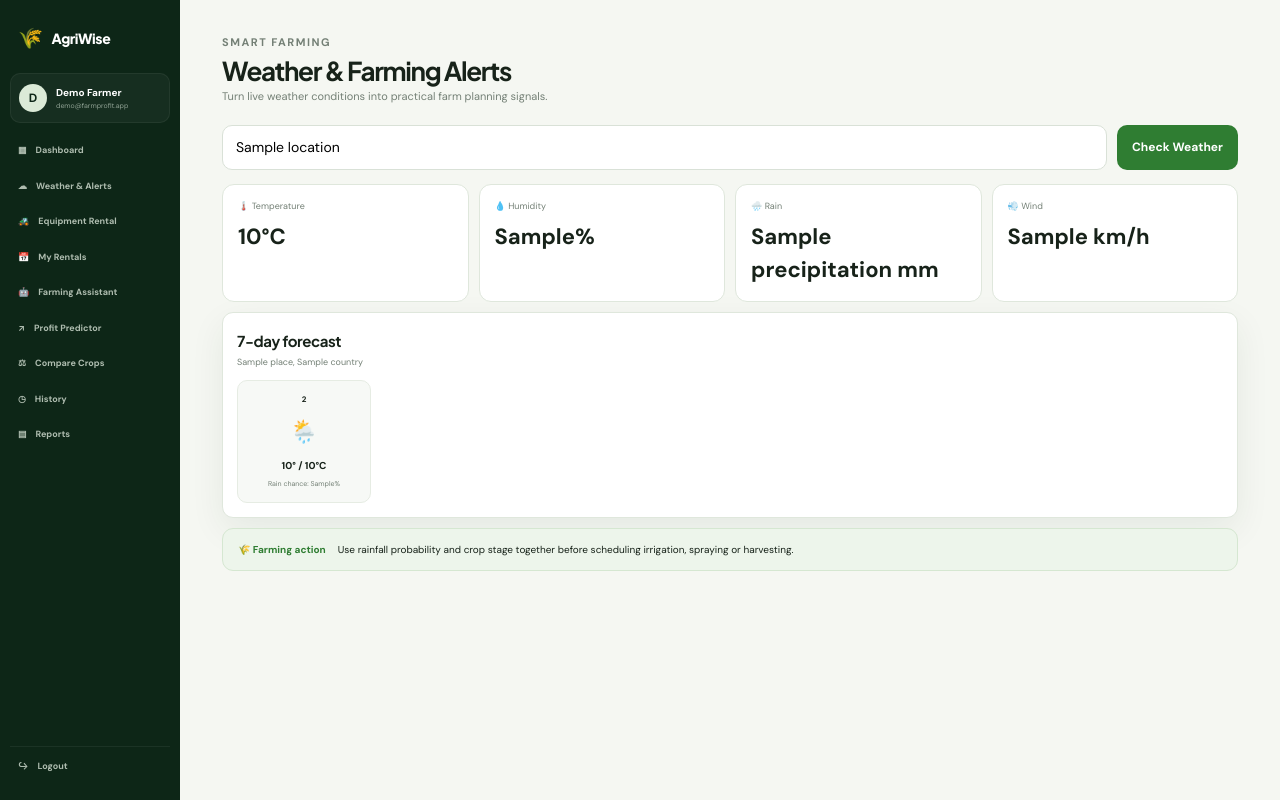
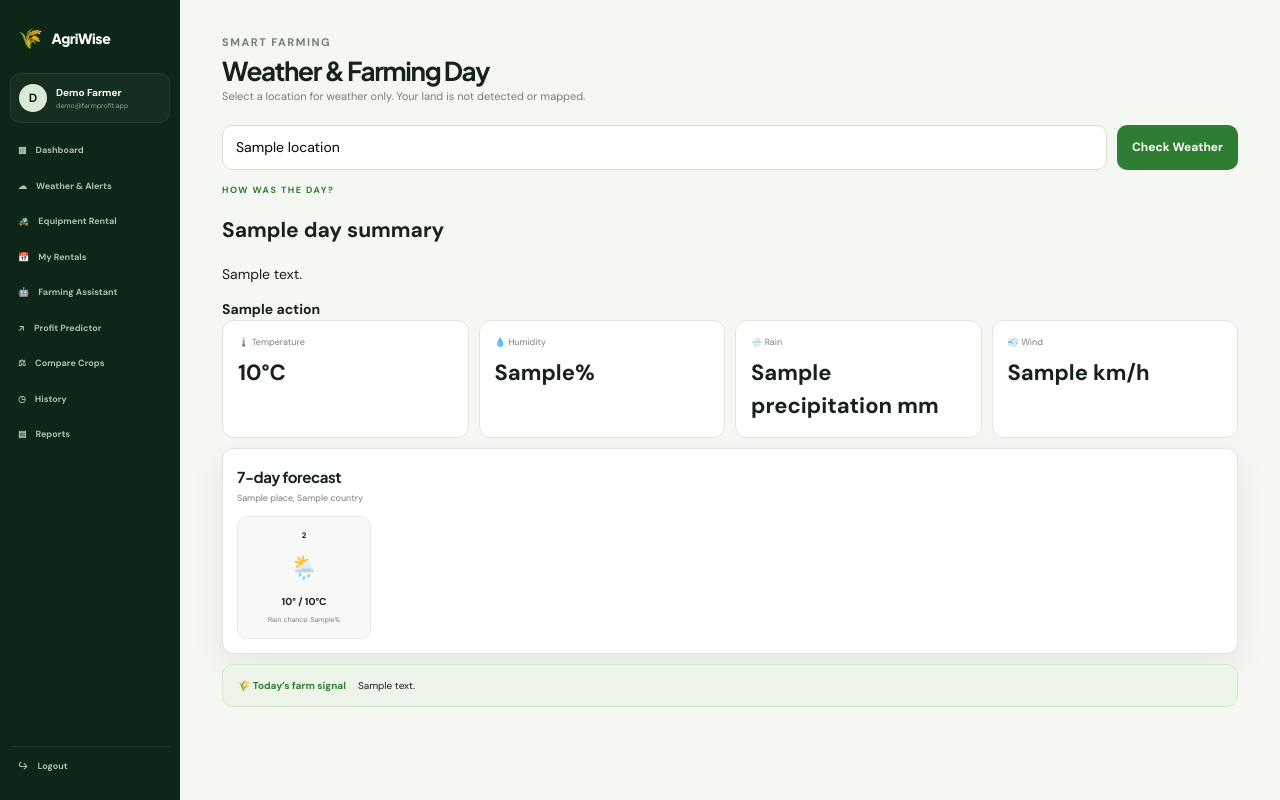
Before and after one commit to 99240041346-beep/99240041346-beep-99240041346-beep-farmprofit-hackatho, a Flask app: template templates/weather.html in a window 1280 px wide. Run offline with Flask 3, Linux system fonts and the light colour scheme; a user stored in the database is signed in; tables that the repository leaves empty hold one stand-in row (values such as "Sample post"); the template is opened without the code that fills it: most values are stand-ins (such as "Sample title", 1, 10 or a date in 2020).

Commit message:
Add daily weather summary and weather-only location

```diff
--- a/templates/weather.html
+++ b/templates/weather.html
@@ -1,12 +1,13 @@
 {% extends 'base.html' %}
-{% block title %}Weather & Farming Alerts{% endblock %}
+{% block title %}Weather & Farming Day{% endblock %}
 {% block content %}
-<section class="page-head"><div><p class="eyebrow">SMART FARMING</p><h1>Weather & Farming Alerts</h1><p>Turn live weather conditions into practical farm planning signals.</p></div></section>
-<form class="search-bar" method="get"><input name="location" value="{{ location }}" placeholder="Enter village, town or city"><button class="btn primary">Check Weather</button></form>
+<section class="page-head"><div><p class="eyebrow">SMART FARMING</p><h1>Weather & Farming Day</h1><p>Select a location for weather only. Your land is not detected or mapped.</p></div></section>
+<form class="search-bar" method="get"><input name="location" value="{{ location }}" placeholder="Search village, town, district or city"><button class="btn primary">Check Weather</button></form>
 {% if error %}<div class="flash error">{{ error }}</div>{% endif %}
 {% if weather %}
+{% if day_summary %}<div class="day-summary"><div><div class="eyebrow">HOW WAS THE DAY?</div><h2>{{ day_summary.label }}</h2><p>{{ day_summary.message }}</p></div><strong>{{ day_summary.action }}</strong></div>{% endif %}
 <div class="stats-grid weather-stats"><div class="stat-card"><span>🌡️ Temperature</span><strong>{{ weather.current.temperature_2m }}°C</strong></div><div class="stat-card"><span>💧 Humidity</span><strong>{{ weather.current.relative_humidity_2m }}%</strong></div><div class="stat-card"><span>🌧️ Rain</span><strong>{{ weather.current.precipitation }} mm</strong></div><div class="stat-card"><span>💨 Wind</span><strong>{{ weather.current.wind_speed_10m }} km/h</strong></div></div>
 <div class="panel"><div class="panel-head"><div><h2>7-day forecast</h2><p>{{ weather.place.name }}, {{ weather.place.country }}</p></div></div><div class="forecast-grid">{% for i in range(weather.daily.time|length) %}<div class="forecast-card"><b>{{ weather.daily.time[i] }}</b><span>🌦️</span><strong>{{ weather.daily.temperature_2m_max[i] }}° / {{ weather.daily.temperature_2m_min[i] }}°C</strong><small>Rain chance: {{ weather.daily.precipitation_probability_max[i] }}%</small></div>{% endfor %}</div></div>
-<div class="alert-banner"><strong>🌾 Farming action</strong><span>Use rainfall probability and crop stage together before scheduling irrigation, spraying or harvesting.</span></div>
+<div class="alert-banner"><strong>🌾 Today’s farm signal</strong><span>{{ day_summary.message if day_summary else "Use rainfall probability, crop stage and soil moisture before irrigation." }}</span></div>
 {% endif %}
 {% endblock %}
```
